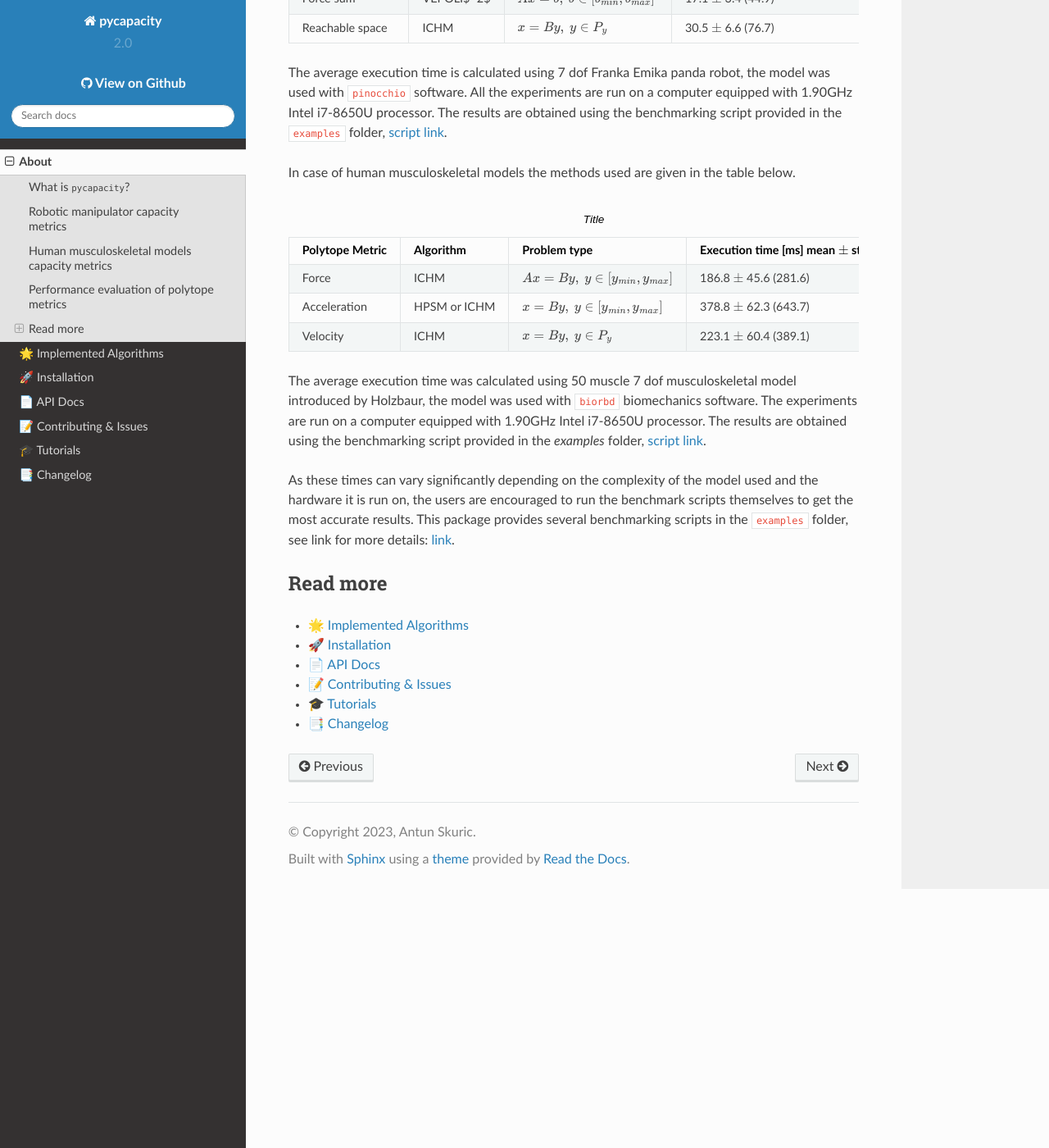
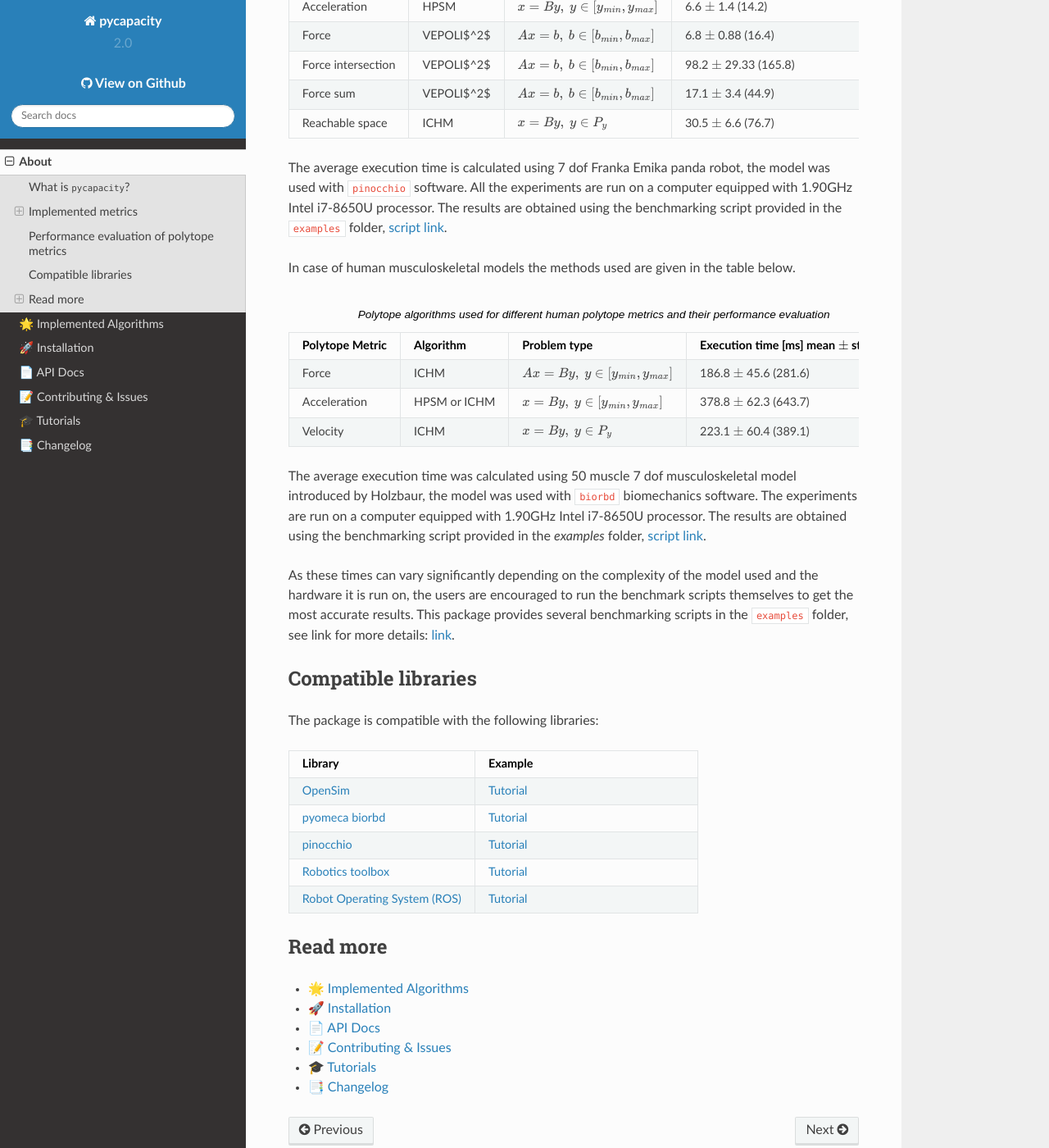
Before and after one commit to auctus-team/pycapacity, a Sphinx documentation site: the page built from docs/source/README.rst, in a window 1280 px wide and 1400 px high, scrolled down 3778 px. Shown: the whole window at 82% size. Built offline with Sphinx 7.4.7 and the Read the Docs theme 2.0.0, drawn with Linux system fonts in a browser that asks for light colours; pages that are not in the unit, such as notebooks, are missing from menus; some of the changed text lies outside the part shown.

Commit message:
added a table with libraries that pycapacity can be integrated with

```diff
--- a/docs/source/README.rst
+++ b/docs/source/README.rst
@@ -54,8 +54,14 @@ softwares ``opensim`` and ``biorbd``. The package can also be used with the Robo
 The package additionally implements a set of visualization tools for polytopes and ellipsoids based on the
 Python package ``matplotlib`` intended for fast prototyping and quick and interactive visualization.
 
+Implemented metrics
+------------------------------------
+
+This package implements polytope and ellipsoid based physical ability metrics for robotic manipulators and human musculoskeletal models.
+
+
 Robotic manipulator capacity metrics
-------------------------------------
+^^^^^^^^^^^^^^^^^^^^^^^^^^^^^^^^^^^^
 
 .. image:: https://raw.githubusercontent.com/auctus-team/pycapacity/master/images/robot.png
   :height: 250
@@ -103,7 +109,7 @@ Where :math:`J` is the robot jacobian matrix, :math:`f` is the vector of cartesi
   See the full formulaiton in the `api docs <pycapacity.robot.html#pycapacity.robot.reachable_space_approximation>`_.
 
 Human musculoskeletal models capacity metrics
----------------------------------------------
+^^^^^^^^^^^^^^^^^^^^^^^^^^^^^^^^^^^^^^^^^^^^^^^^^^^^^^^^^^^^^^^^^^^^^^^^
 
 .. image:: https://raw.githubusercontent.com/auctus-team/pycapacity/master/images/force.png
   :height: 250
@@ -123,8 +129,6 @@ For the human musculoskeletal models this package implements the polytope metric
 Where :math:`J` is the model's jacobian matrix, :math:`L` si the muscle length jacobian matrix, :math:`N= -L^T` is the moment arm matrix, :math:`f` is the vector of cartesian forces, :math:`$\dot{x}` and :math:`\ddot{x}` are vectors fo cartesian velocities and accretions, :math:`\dot{q}` is the vector of the joint velocities, :math:`\tau` is the vector of joint torques, :math:`\dot{l}` is the vector of the muscle stretching velocities and :math:`F` is the vector of muscular forces.
 
 
-
-
 Performance evaluation of polytope metrics
 ---------------------------------------------
 
@@ -132,7 +136,7 @@ The applicable methods to evaluate different polytope based metrics depend on th
 Therefore this section brings the information about which algorithm is used for which polytope
 metric and provides a brief performance evaluation their execution times.
 
-.. list-table:: Title
+.. list-table:: Polytope algorithms used for different robot polytope metrics and their performance evaluation
     :widths: 25 25 50 50
     :header-rows: 1
 
@@ -173,7 +177,7 @@ the benchmarking script provided in the ``examples`` folder, `script link <https
 In case of human musculoskeletal models the methods used are given in the table below.
 
 
-.. list-table:: Title
+.. list-table:: Polytope algorithms used for different human polytope metrics and their performance evaluation
     :widths: 25 25 50 50
     :header-rows: 1
 
@@ -205,6 +209,32 @@ details: `link <https://github.com/auctus-team/pycapacity/tree/master/examples/s
 
 
 
+Compatible libraries
+---------------------------------------------
+
+The package is compatible with the following libraries:
+
+.. list-table::
+    :widths: 25 30
+    :header-rows: 1
+
+    * - Library
+      - Example
+    * - `OpenSim <https://github.com/opensim-org/opensim-core>`_
+      - `Tutorial <examples/opensim.html>`_
+    * - `pyomeca biorbd <https://github.com/pyomeca/biorbd>`_
+      - `Tutorial <examples/pyomeca.html>`_
+    * - `pinocchio <https://github.com/stack-of-tasks/pinocchio>`_
+      - `Tutorial <examples/pinocchio.html>`_
+    * - `Robotics toolbox <https://github.com/petercorke/robotics-toolbox-python>`_
+      - `Tutorial <examples/robotics_toolbox.html>`_
+    * - `Robot Operating System (ROS) <https://ros.org/>`_
+      - `Tutorial <examples/ROS.html>`_
+
+
+
+
+
 Read more
 ---------
 
--- a/docs/source/algorithms.rst
+++ b/docs/source/algorithms.rst
@@ -70,7 +70,7 @@ The applicable methods to evaluate different polytope based metrics depend on th
 Therefore this section brings the information about which algorithm is used for which polytope
 metric and provides a brief performance evaluation their execution times.
 
-.. list-table:: Title
+.. list-table:: Polytope algorithms used for different robot polytope metrics and their performance evaluation
     :widths: 25 25 50 50
     :header-rows: 1
 
@@ -111,7 +111,7 @@ the benchmarking script provided in the ``examples`` folder, `script link <https
 In case of human musculoskeletal models the methods used are given in the table below.
 
 
-.. list-table:: Title
+.. list-table:: Polytope algorithms used for different human polytope metrics and their performance evaluation
     :widths: 25 25 50 50
     :header-rows: 1
 
```
